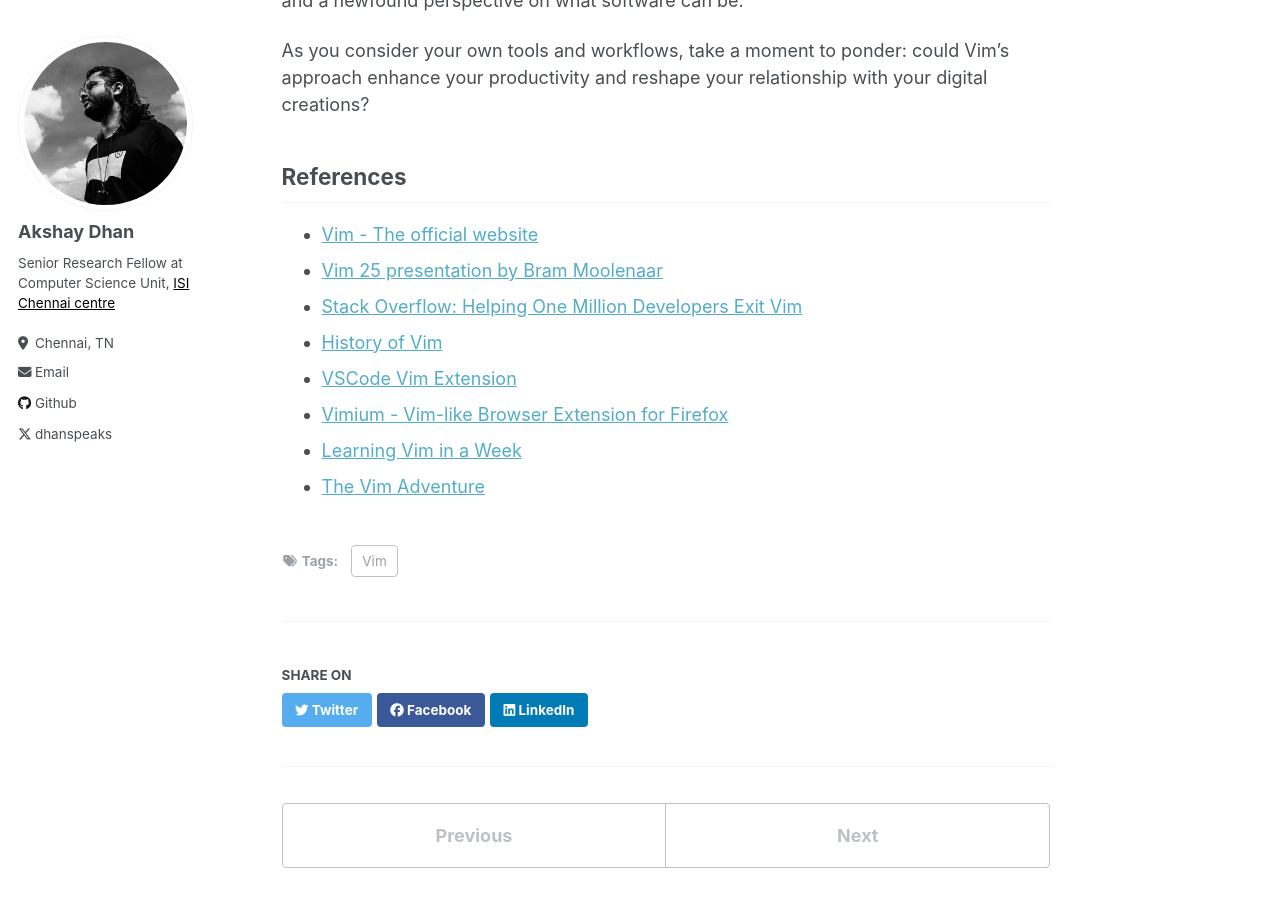
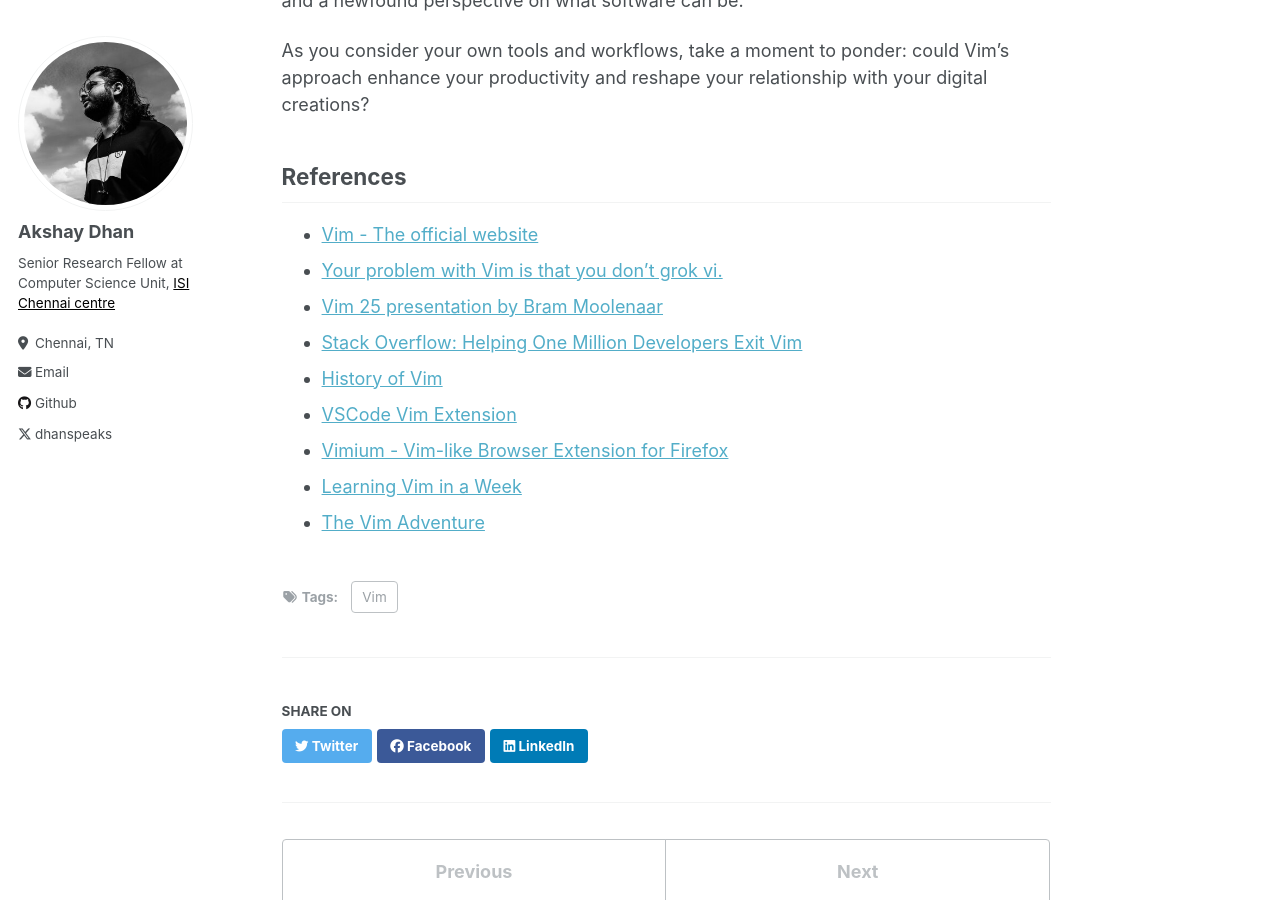
Before and after one commit to dhancodes/dhancodes.github.io, a Jekyll site: the page built from _posts/2023-08-11-vim.md, in a window 1280 px wide and 900 px high, scrolled down 1372 px. Built offline with Jekyll 4.4.1, drawn with Linux system fonts in a browser that asks for light colours; some of the changed text lies outside the part shown.

Commit message:
minor edit to a previous post

```diff
--- a/_posts/2023-08-11-vim.md
+++ b/_posts/2023-08-11-vim.md
@@ -59,6 +59,7 @@
 ## References
 
 - [Vim - The official website](https://www.vim.org/)
+- [Your problem with Vim is that you don't grok vi.](https://stackoverflow.com/a/1220118)
 - [Vim 25 presentation by Bram Moolenaar](https://www.youtube.com/watch?v=ayc_qpB-93o)
 - [Stack Overflow: Helping One Million Developers Exit Vim](https://stackoverflow.blog/2017/05/23/stack-overflow-helping-one-million-developers-exit-vim/)
 - [History of Vim](https://twobithistory.org/2018/08/05/where-vim-came-from.html)
```
